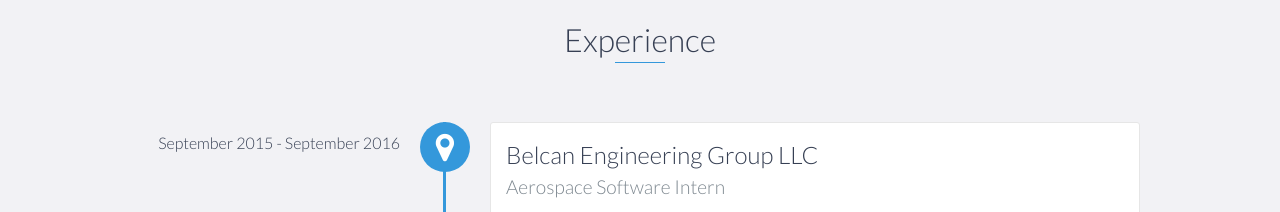
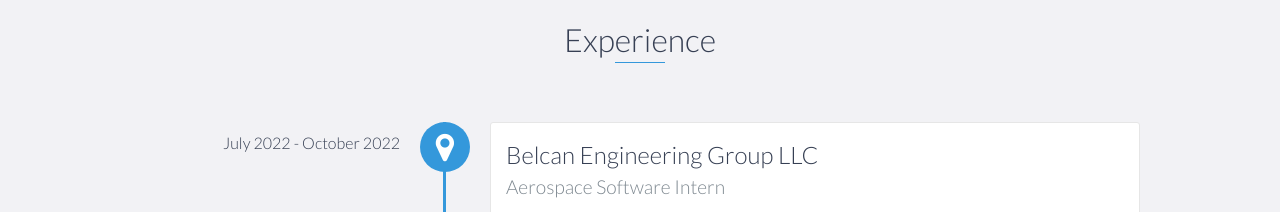
Before and after one commit to jozin2626/jozin2626.github.io, a website: page index.html in a window 1280 px wide. Shown: the part 1060-1272 px from the top of the page. Drawn offline with nearby package versions, Linux system fonts and the light colour scheme.

Commit message:
Update index.html

```diff
--- a/index.html
+++ b/index.html
@@ -84,7 +84,7 @@
     <div id="experience" class="background-alt">
         <h2 class="heading">Experience</h2>
         <div id="experience-timeline">
-            <div data-date="September 2015 - September 2016">
+            <div data-date="July 2022 - October 2022">
                 <h3>Belcan Engineering Group LLC</h3>
                 <h4>Aerospace Software Intern</h4>
                 <p>
```
